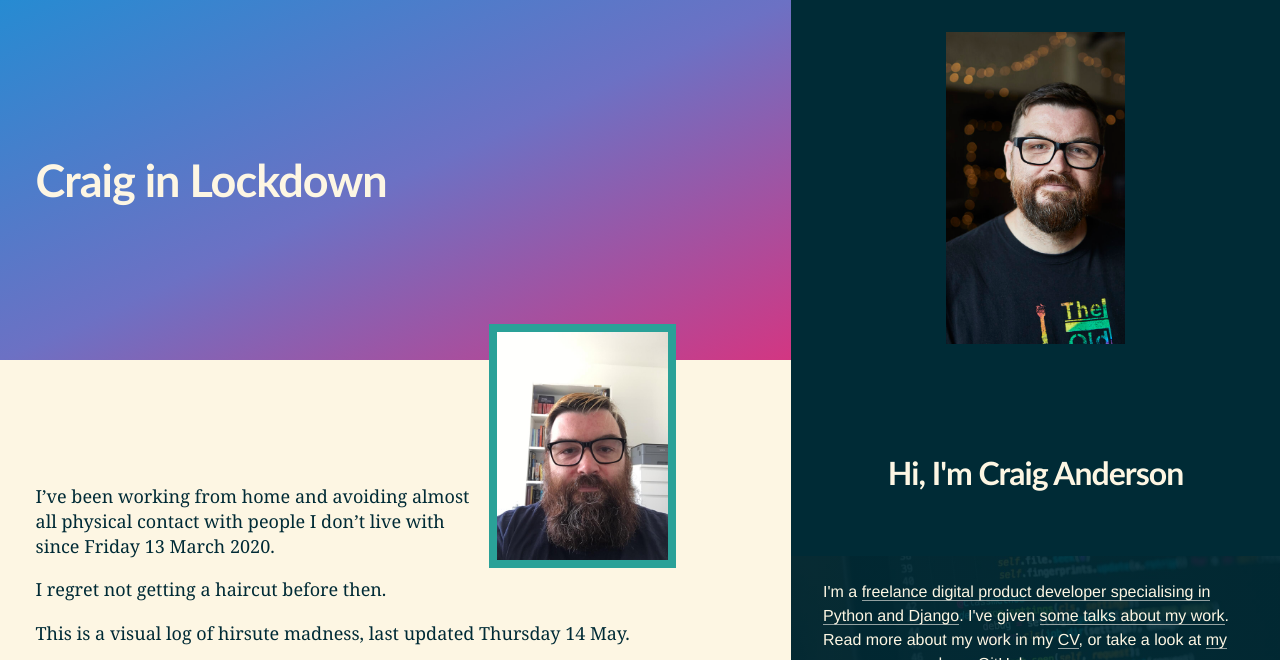
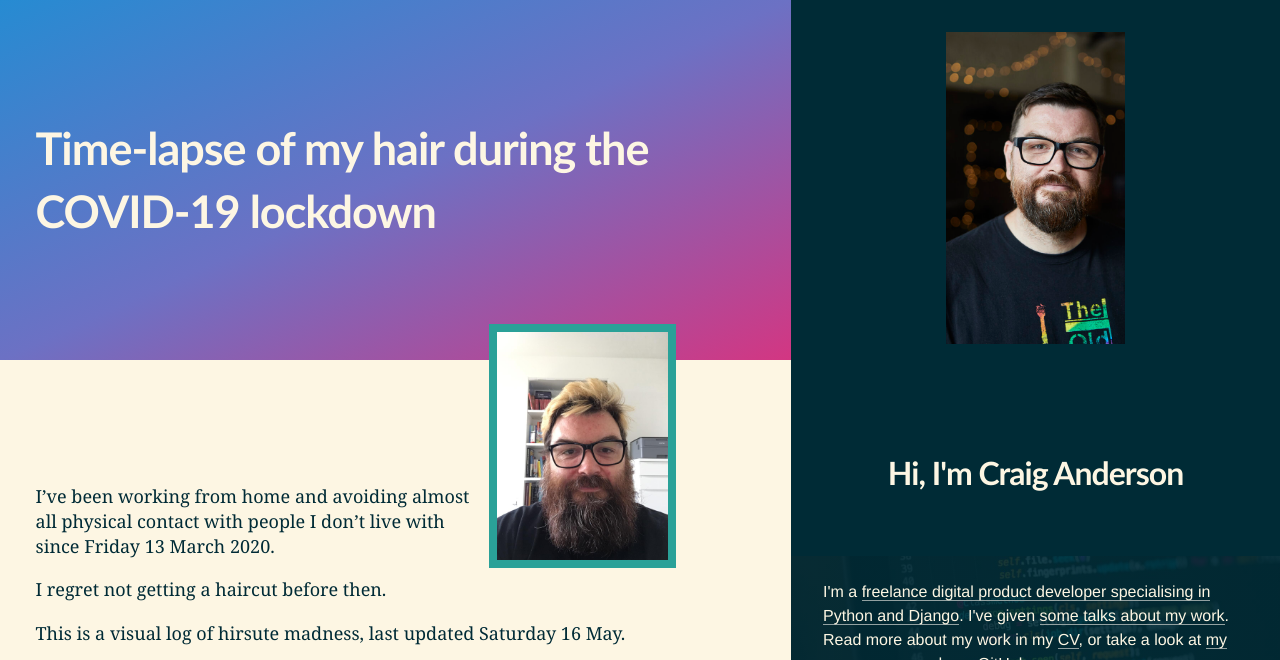
Before and after one commit to craiga/craiga.id.au, a Jekyll site: the page built from lockdown.markdown, in a window 1280 px wide and 900 px high, cut to the strip 0-660 px from the top of the window. Built offline with Jekyll 4.4.1, drawn with Linux system fonts in a browser that asks for light colours; our own code applies the rules of GitHub Pages for plain Markdown files.

Commit message:
Lockdown Saturday 16 May

```diff
--- a/lockdown.markdown
+++ b/lockdown.markdown
@@ -1,5 +1,5 @@
 ---
-title: Craig in Lockdown
+title: Time-lapse of my hair during the COVID-19 lockdown
 description: I've been working from home and avoiding almost all physical contact with people I don't live with since Friday 13th March 2020. I regret not getting a haircut before then. This is a visual log of hirsute madness.
 image: lockdown.jpg
 ---
@@ -8,7 +8,7 @@ I've been working from home and avoiding almost all physical contact with people
 
 I regret not getting a haircut before then.
 
-This is a visual log of hirsute madness, last updated <span id="lastUpdated">Thursday 14 May</span>.
+This is a visual log of hirsute madness, last updated <span id="lastUpdated">Saturday 16 May</span>.
 
 <p class="video-wrapper video-wrapper-3-4">
   <video width="960" height="1280" controls loop autoplay muted>
```
Also changed, not shown: lockdown.jpg, 1 other file.
